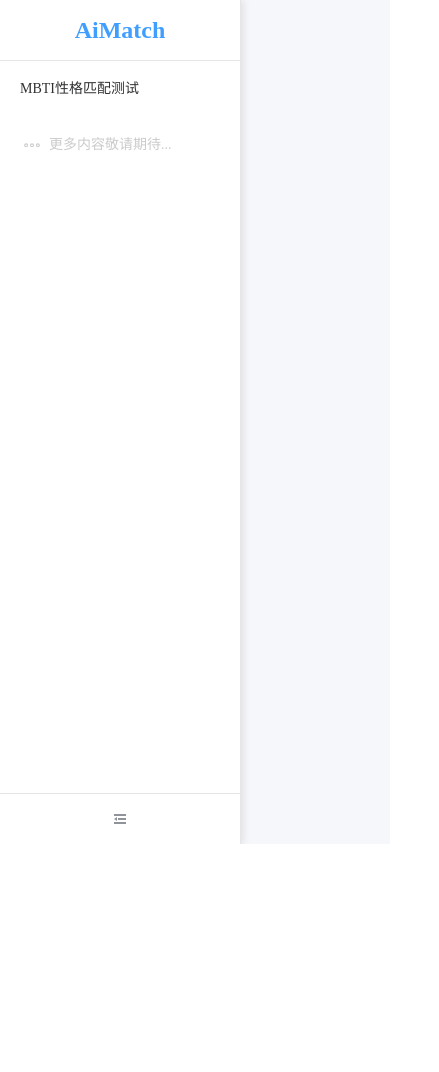
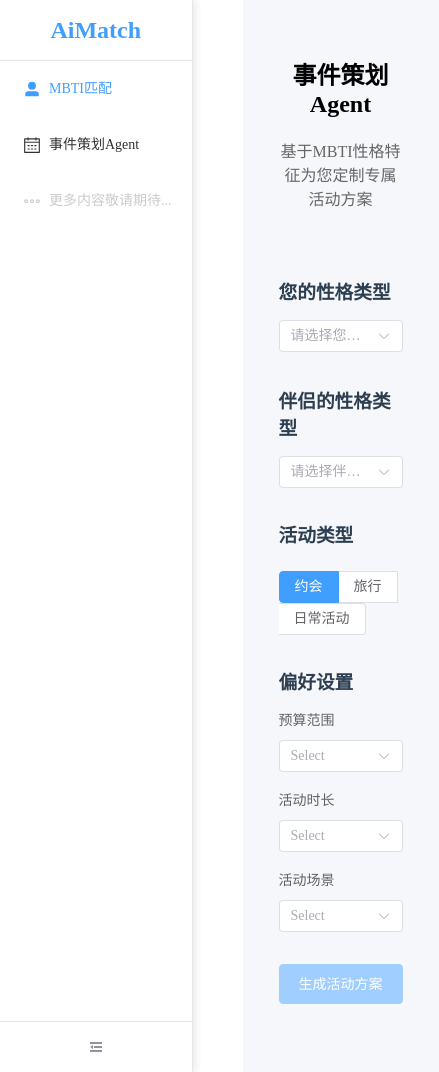
Before and after one commit to CHENNBOO/AiMatch, a Vue app: page /event-planner in a window 390 px wide. Shown: the whole page, 439 px wide, since content can reach past the window. Before the commit the page ends 844 px from the top, so only its background shows below. Built offline with nearby package versions, Linux system fonts and the light colour scheme.

Commit message:
20250312-1537 添加事件策划Agent

```diff
--- a/src/App.vue
+++ b/src/App.vue
@@ -11,8 +11,13 @@
         :collapse="isCollapsed"
         @select="handleSelect"
         :router="true">
-        <el-menu-item index="/mbti">
-          <template #title>MBTI性格匹配测试</template>
+        <el-menu-item index="/">
+          <el-icon><UserFilled /></el-icon>
+          <template #title>MBTI匹配</template>
+        </el-menu-item>
+        <el-menu-item index="/event-planner">
+          <el-icon><Calendar /></el-icon>
+          <template #title>事件策划Agent</template>
         </el-menu-item>
         <el-menu-item index="/coming-soon" disabled>
           <el-icon><More /></el-icon>
@@ -41,7 +46,7 @@
 <script setup lang="ts">
 import { ref } from 'vue'
 import { useRouter, useRoute } from 'vue-router'
-import { More, Expand, Fold } from '@element-plus/icons-vue'
+import { UserFilled, Calendar, Expand, Fold } from '@element-plus/icons-vue'
 
 const router = useRouter()
 const route = useRoute()
@@ -150,6 +155,13 @@ body {
 .main-content {
   flex: 1;
   background-color: #f5f7fa;
+  padding: 20px;
+  margin-left: 50px;
+  transition: margin-left 0.3s;
+}
+
+.sidebar.collapsed + .main-content {
+  margin-left: 50px;
 }
 
 .fade-enter-active,
--- /dev/null
+++ b/src/components/EventPlanner.vue
@@ -0,0 +1,289 @@
+<template>
+  <div class="event-planner-container">
+    <div class="planner-header">
+      <h2>事件策划 Agent</h2>
+      <p class="subtitle">基于MBTI性格特征为您定制专属活动方案</p>
+    </div>
+
+    <!-- 性格类型选择区 -->
+    <div class="personality-section">
+      <div class="type-selector">
+        <h3>您的性格类型</h3>
+        <el-select v-model="person1Type" placeholder="请选择您的MBTI类型">
+          <el-option
+            v-for="type in mbtiTypes"
+            :key="type"
+            :label="type"
+            :value="type">
+          </el-option>
+        </el-select>
+      </div>
+      <div class="type-selector">
+        <h3>伴侣的性格类型</h3>
+        <el-select v-model="person2Type" placeholder="请选择伴侣的MBTI类型">
+          <el-option
+            v-for="type in mbtiTypes"
+            :key="type"
+            :label="type"
+            :value="type">
+          </el-option>
+        </el-select>
+      </div>
+    </div>
+
+    <!-- 活动类型选择 -->
+    <div class="event-type-section">
+      <h3>活动类型</h3>
+      <el-radio-group v-model="eventType">
+        <el-radio-button label="date">约会</el-radio-button>
+        <el-radio-button label="travel">旅行</el-radio-button>
+        <el-radio-button label="activity">日常活动</el-radio-button>
+      </el-radio-group>
+    </div>
+
+    <!-- 偏好设置 -->
+    <div class="preferences-section">
+      <h3>偏好设置</h3>
+      <el-form :model="preferences" label-position="top">
+        <el-form-item label="预算范围">
+          <el-select v-model="preferences.budget">
+            <el-option label="经济实惠 (¥0-300)" value="low"></el-option>
+            <el-option label="中等消费 (¥300-800)" value="medium"></el-option>
+            <el-option label="高端体验 (¥800+)" value="high"></el-option>
+          </el-select>
+        </el-form-item>
+        <el-form-item label="活动时长">
+          <el-select v-model="preferences.duration">
+            <el-option label="2-3小时" value="short"></el-option>
+            <el-option label="半天" value="half_day"></el-option>
+            <el-option label="一整天" value="full_day"></el-option>
+            <el-option label="多天" value="multiple_days"></el-option>
+          </el-select>
+        </el-form-item>
+        <el-form-item label="活动场景">
+          <el-select v-model="preferences.scene" multiple>
+            <el-option label="户外自然" value="outdoor"></el-option>
+            <el-option label="文化艺术" value="culture"></el-option>
+            <el-option label="美食探索" value="food"></el-option>
+            <el-option label="运动健身" value="sports"></el-option>
+            <el-option label="休闲放松" value="relaxation"></el-option>
+          </el-select>
+        </el-form-item>
+      </el-form>
+    </div>
+
+    <!-- 生成按钮 -->
+    <div class="generate-section">
+      <el-button
+        type="primary"
+        :loading="isGenerating"
+        :disabled="!canGenerate"
+        @click="generatePlan"
+        size="large">
+        生成活动方案
+      </el-button>
+    </div>
+
+    <!-- 结果展示区 -->
+    <div v-if="planResult" class="result-section">
+      <el-card class="plan-card">
+        <template #header>
+          <div class="card-header">
+            <h3>为您定制的活动方案</h3>
+          </div>
+        </template>
+        <div class="plan-content">
+          <div class="plan-overview">
+            <h4>方案概述</h4>
+            <p>{{ planResult.overview }}</p>
+          </div>
+          <div class="plan-details">
+            <h4>具体安排</h4>
+            <el-timeline>
+              <el-timeline-item
+                v-for="(activity, index) in planResult.activities"
+                :key="index"
+                :timestamp="activity.time">
+                <h5>{{ activity.title }}</h5>
+                <p>{{ activity.description }}</p>
+              </el-timeline-item>
+            </el-timeline>
+          </div>
+          <div class="plan-tips">
+            <h4>贴心建议</h4>
+            <ul>
+              <li v-for="(tip, index) in planResult.tips" :key="index">
+                {{ tip }}
+              </li>
+            </ul>
+          </div>
+        </div>
+      </el-card>
+    </div>
+  </div>
+</template>
+
+<script setup lang="ts">
+import { ref, computed } from 'vue'
+import axios from 'axios'
+import { ElMessage } from 'element-plus'
+
+// MBTI类型列表
+const mbtiTypes = [
+  'ISTJ', 'ISFJ', 'INFJ', 'INTJ',
+  'ISTP', 'ISFP', 'INFP', 'INTP',
+  'ESTP', 'ESFP', 'ENFP', 'ENTP',
+  'ESTJ', 'ESFJ', 'ENFJ', 'ENTJ'
+]
+
+// 响应式状态
+const person1Type = ref('')
+const person2Type = ref('')
+const eventType = ref('date')
+const preferences = ref({
+  budget: '',
+  duration: '',
+  scene: []
+})
+const isGenerating = ref(false)
+const planResult = ref(null)
+
+// 计算属性：是否可以生成方案
+const canGenerate = computed(() => {
+  return person1Type.value &&
+         person2Type.value &&
+         preferences.value.budget &&
+         preferences.value.duration &&
+         preferences.value.scene.length > 0
+})
+
+// 生成活动方案
+const generatePlan = async () => {
+  isGenerating.value = true
+  try {
+    const response = await axios.post('/api/event-plan', {
+      person1Type: person1Type.value,
+      person2Type: person2Type.value,
+      eventType: eventType.value,
+      preferences: preferences.value
+    })
+
+    planResult.value = response.data
+    ElMessage.success('活动方案生成成功！')
+  } catch (error) {
+    ElMessage.error('生成方案时出现错误，请重试')
+    console.error('Error:', error)
+  } finally {
+    isGenerating.value = false
+  }
+}
+</script>
+
+<style scoped>
+.event-planner-container {
+  max-width: 1200px;
+  margin: 0 auto;
+  padding: 2rem;
+}
+
+.planner-header {
+  text-align: center;
+  margin-bottom: 3rem;
+}
+
+.subtitle {
+  color: #666;
+  margin-top: 0.5rem;
+}
+
+.personality-section {
+  display: flex;
+  gap: 2rem;
+  margin-bottom: 2rem;
+}
+
+.type-selector {
+  flex: 1;
+}
+
+.event-type-section {
+  margin-bottom: 2rem;
+}
+
+.preferences-section {
+  margin-bottom: 2rem;
+}
+
+.generate-section {
+  text-align: center;
+  margin: 2rem 0;
+}
+
+.result-section {
+  margin-top: 3rem;
+}
+
+.plan-card {
+  margin-bottom: 2rem;
+}
+
+.plan-content {
+  padding: 1rem;
+}
+
+.plan-overview, .plan-details, .plan-tips {
+  margin-bottom: 2rem;
+}
+
+h3 {
+  color: #2c3e50;
+  margin-bottom: 1rem;
+}
+
+h4 {
+  color: #409EFF;
+  margin-bottom: 1rem;
+}
+
+.el-timeline-item h5 {
+  color: #2c3e50;
+  margin-bottom: 0.5rem;
+}
+
+.plan-tips ul {
+  list-style-type: none;
+  padding: 0;
+}
+
+.plan-tips li {
+  margin-bottom: 0.5rem;
+  padding-left: 1.5rem;
+  position: relative;
+}
+
+.plan-tips li::before {
+  content: "•";
+  color: #409EFF;
+  position: absolute;
+  left: 0;
+}
+
+:deep(.el-select) {
+  width: 100%;
+}
+
+:deep(.el-radio-group) {
+  margin-top: 0.5rem;
+}
+
+@media (max-width: 768px) {
+  .personality-section {
+    flex-direction: column;
+    gap: 1rem;
+  }
+
+  .event-planner-container {
+    padding: 1rem;
+  }
+}
+</style>
--- a/src/router/index.ts
+++ b/src/router/index.ts
@@ -1,6 +1,7 @@
 import { createRouter, createWebHistory } from 'vue-router'
 import Welcome from '../components/Welcome.vue'
 import MbtiMatch from '../components/MbtiMatch.vue'
+import EventPlanner from '../components/EventPlanner.vue'
 
 const routes = [
   {
@@ -12,11 +13,16 @@ const routes = [
     path: '/mbti',
     name: 'MBTI性格匹配',
     component: MbtiMatch
+  },
+  {
+    path: '/event-planner',
+    name: 'event-planner',
+    component: EventPlanner
   }
 ]
 
 const router = createRouter({
-  history: createWebHistory(),
+  history: createWebHistory(import.meta.env.BASE_URL),
   routes
 })
 
```
Also changed, not shown: 1 other file (tests, documents, lock files or other folders).
